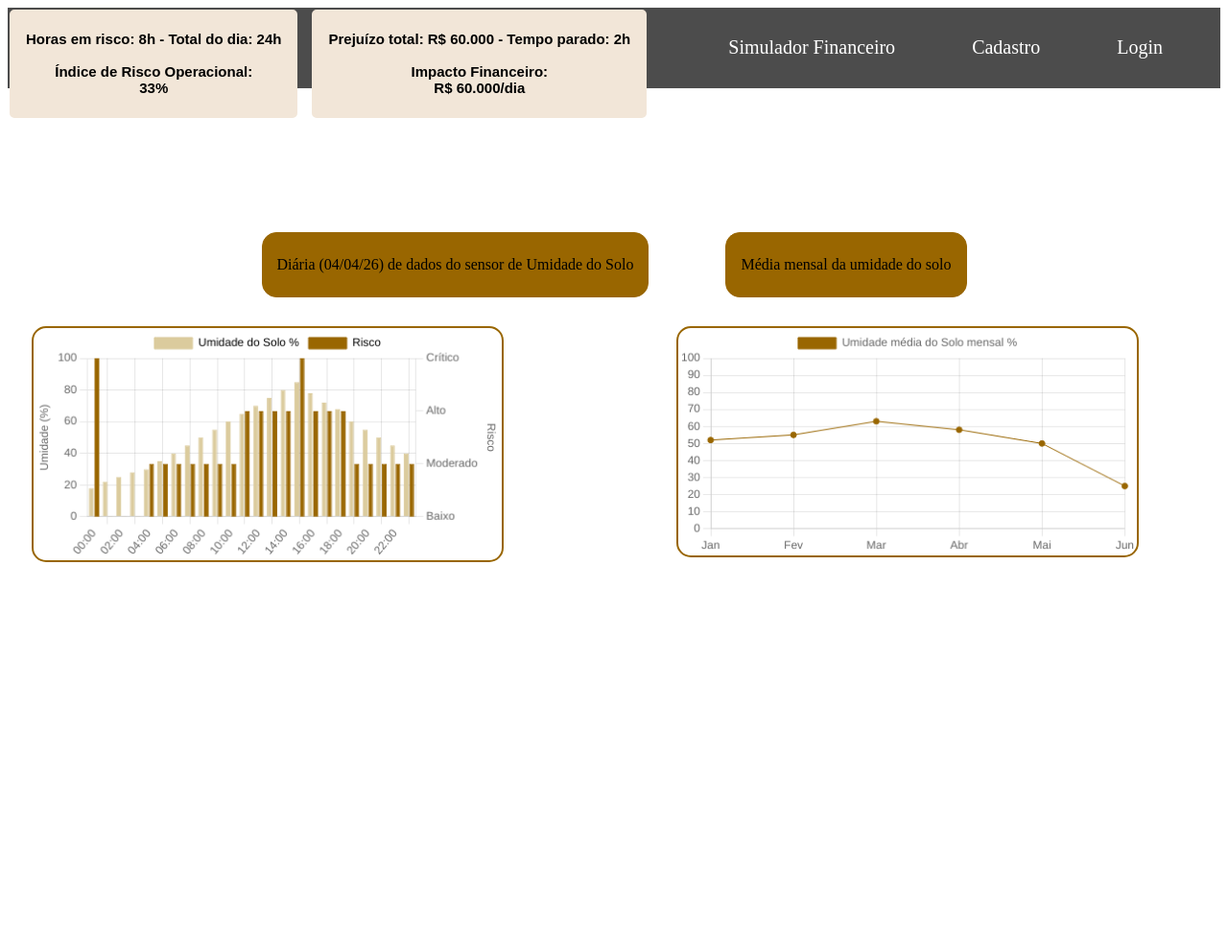
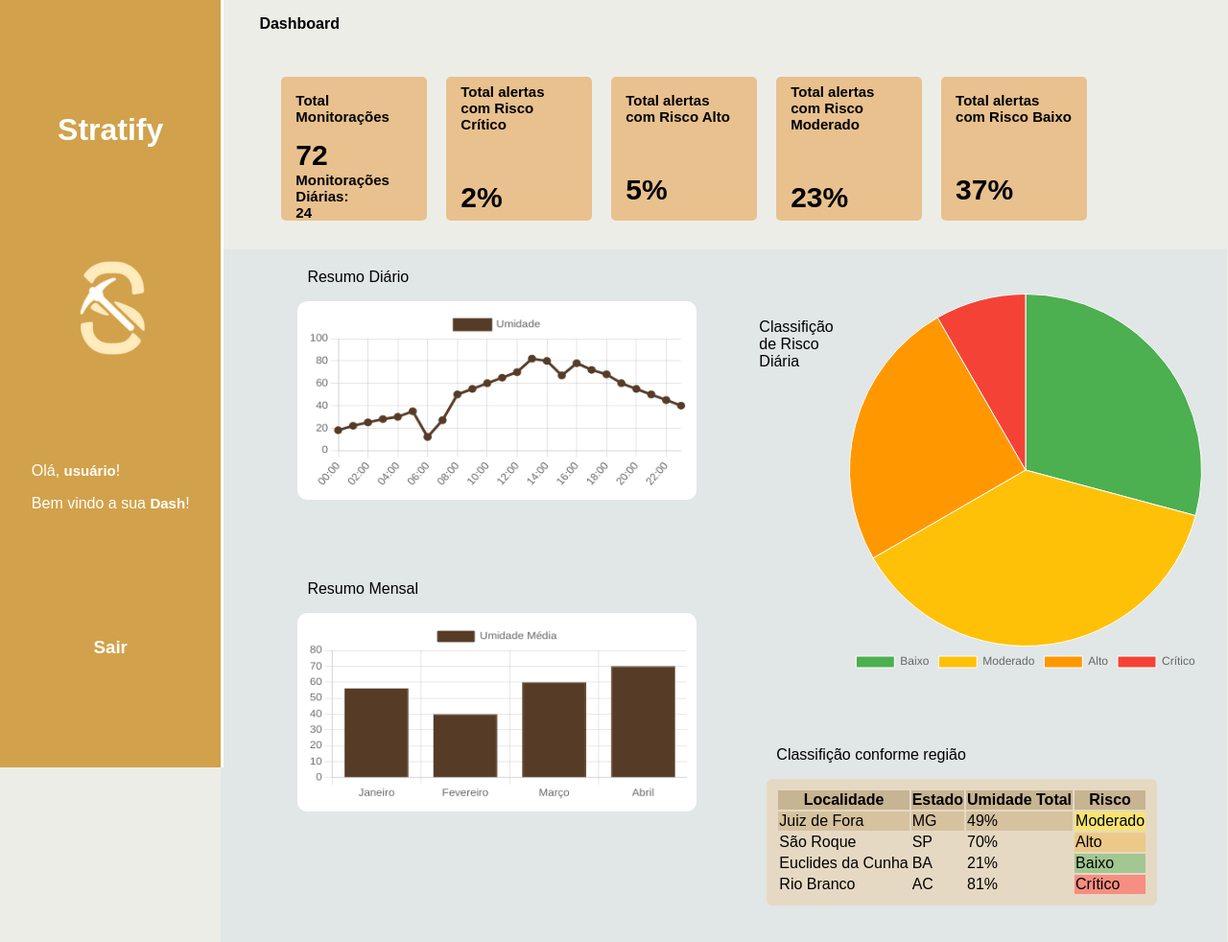
Before and after one commit to StratifyTellus/Stratify-Tellus, a plain HTML site: page Algoritimos/dashboard.html in a window 1280 px wide. Shown: the whole page at 96% size. Before the commit the page ends 800 px from the top, so only its background shows below. Drawn offline with nearby package versions, Linux system fonts and the light colour scheme; a web font is replaced by a local one.

Commit message:
adicionando dashboard ao projeto

```diff
--- a/Algoritimos/dashboard.html
+++ b/Algoritimos/dashboard.html
@@ -4,157 +4,150 @@
 <head>
     <meta charset="UTF-8">
     <meta name="viewport" content="width=device-width, initial-scale=1.0">
-    <title>stratify</title>
+    <title>Dashboard</title>
     <link rel="stylesheet" href="style2.css">
-
+    <link href="https://fonts.cdnfonts.com/css/telegraf" rel="stylesheet">
     <script src="https://cdn.jsdelivr.net/npm/chart.js"></script>
 </head>
 
 
 <body>
 
-    <div class="header">
-         <h2>Stratify</h2>
-
-        <div class="rotas">
-            <a href="simulador.html">Simulador Financeiro</a>
-            <a href="cadastro.html">Cadastro</a>
-            <a href="login.html">Login</a>
+    <div class="janela">
+        <div class="header-left">
+            <h1>Stratify</h1>
+            <img src="img/logo.png" width="100px">
+            <div class="hello">
+                <p>Olá, <span>usuário</span>!</p>
+                <p>Bem vindo a sua <span>Dash</span>!</p>
+            </div>
+            <div class="btn-logout" onclick="limparSessao()">
+             <a href="index.html"><h3>Sair</h3></a>
             </div>
         </div>
 
+        <div class="container-dashboard">
+            <p class="titulo-dashboard">Dashboard</p>
+            <div class="kpis">
+                <div class="card-kpi">
+                    <p class="card">Total Monitorações</p>
+                    <span class="valor">72</span>
+                    <span>Monitorações Diárias:</span>
+                    <span>24</span>
+                </div>
 
-        <div class="kpi">
-
-            <div class="boxe">
-                <h2 class="box1">Horas em risco: 8h - Total do dia: 24h<br><br>
-                    <span><b>Índice de Risco Operacional:</b><br>33%</span>
+                <div class="card-kpi">
+                    <h2 class="card">Total alertas com Risco Crítico<br><br>
+                        <span class="valor"><b></b><br>2% </span>
                     </h2>
                 </div>
-
-
-            <div class="boxe2">
-                <h2 class="box2">Prejuízo total: R$ 60.000 - Tempo parado: 2h<br><br>
-                    <span><b>Impacto Financeiro: <br>R$ 60.000/dia</b></span>
+                <div class="card-kpi">
+                    <h2 class="card">Total alertas com Risco Alto<br><br>
+                        <span class="valor"><b></b><br>5%<br></span>
+                    </h2>
+                </div>
+                <div class="card-kpi">
+                    <h2 class="card">Total alertas com Risco Moderado<br><br>
+                        <span class="valor"><b></b><br>23%</span>
+                    </h2>
+                </div>
+                <div class="card-kpi">
+                    <h2 class="card">Total alertas com Risco Baixo<br><br>
+                        <span class="valor"><b></b><br>37%</span>
                     </h2>
                 </div>
             </div>
 
-
-    <div class="titulos-container">
-        <div class="titulo">
-            <p>Diária (04/04/26) de dados do sensor de Umidade do Solo</p>
+            <div class="container-graficos">
+                <div class="card-grafico">
+                    <div class="banner1">
+                        <div class="titulo-grafico">
+                        <p>Resumo Diário</p>
+                        </div>
+                        <canvas id="myChart" class="grafico1"></canvas>
+                    </div>
+                    <br>
+                    <div class="banner2">
+                        <div class="titulo-grafico">
+                        <p>Resumo Mensal</p>
+                        </div>
+                        <canvas id="myChart2" class="grafico2"></canvas>
+                    </div>
                 </div>
 
-         <div class="titulo">
-            <p>Média mensal da umidade do solo</p>
+                <div class="card-grafico2">
+                    <div class="div-grafico2">
+                        <div class="grafico-pizza">
+                            <div class="titulo-grafico">
+                                <p>Classifição de Risco Diária</p>
+                            </div>
+                            <canvas id="myChart3" class="grafico3"></canvas>
+                        </div>
+                    </div>
+                    <br> <br>
+                    <div class="div-tabela">
+                        <div class="titulo-grafico">
+                                <p>Classifição conforme região</p>
+                            </div>
+                        <table>
+                            <thead>
+                                <tr>
+                                    <th>Localidade</th>
+                                    <th>Estado</th>
+                                    <th>Umidade Total</th>
+                                    <th>Risco</th>
+
+                                </tr>
+                            </thead>
+                            <tbody>
+                                <tr class="regiao-selecionada">
+                                    <td>Juiz de Fora</td>
+                                    <td>MG</td>
+                                    <td>49%</td>
+                                    <td class="moderado">Moderado</td>
+                                </tr>
+                                <tr>
+                                    <td>São Roque</td>
+                                    <td>SP</td>
+                                    <td>70%</td>
+                                    <td class="alto">Alto</td>
+                                </tr>
+                                <tr>
+                                    <td>Euclides da Cunha</td>
+                                    <td>BA</td>
+                                    <td>21%</td>
+                                    <td class="baixo">Baixo</td>
+                                </tr>
+                                <tr>
+                                    <td>Rio Branco</td>
+                                    <td>AC</td>
+                                    <td>81%</td>
+                                    <td class="critico">Crítico</td>
+                                </tr>
+                            </tbody>
+                        </table>
+                    </div>
                 </div>
 
             </div>
 
-
-
-        <div class="graficos-container">
-            <div class="banner1">
-                <canvas id="ourDashboard" class="grafico1"></canvas>
         </div>
-
-
-                <div class="banner2">
-                    <canvas id="ourDashboard2" class="grafico2"></canvas>
     </div>
-
     </div>
-
-
 </body>
-
 <script>
-    const ctx = document.getElementById('ourDashboard');
+    const ctx = document.getElementById('myChart');
 
     new Chart(ctx, {
-        type: 'bar',
+        type: 'line',
         data: {
             labels: ['00:00', '01:00', '02:00', '03:00', '04:00', '05:00', '06:00', '07:00', '08:00', '09:00', '10:00', '11:00', '12:00', '13:00', '14:00', '15:00', '16:00', '17:00', '18:00', '19:00', '20:00', '21:00', '22:00', '23:00'],
             datasets: [{
-                label: 'Umidade do Solo %',
-                data: [18, 22, 25, 28, 30, 35, 40, 45, 50, 55, 60, 65, 70, 75, 80, 85, 78, 72, 68, 60, 55, 50, 45, 40],
-                backgroundColor: '#DBCB9D',
-                borderColor: '#DBCB9D',
-                borderWidth: 1,
-                yAxisID: 'y'
-            },
-            {
-                label: 'Risco',
-                data: [4, 1, 1, 1, 2, 2, 2, 2, 2, 2, 2, 3, 3, 3, 3, 4, 3, 3, 3, 2, 2, 2, 2, 2],
-                backgroundColor: '#996600',
-                borderColor: '#996600',
-                borderWidth: 1,
-                yAxisID: 'y1'
-            }
-
-            ]
-
-
-        },
-        options: {
-            responsive: true,
-            plugins: {
-                legend: {
-                    labels: {
-                        color: 'black'
-                    }
-                }
-            },
-            scales: {
-                y: {
-                    position: 'left',
-                    min: 0,
-                    max: 100,
-                    title: {
-                        display: true,
-                        text: 'Umidade (%)'
-                    }
-                },
-                y1: {
-                    position: 'right',
-                    min: 1,
-                    max: 4,
-                    grid: {
-                        drawOnChartArea: false
-                    },
-                    title: {
-                        display: true,
-                        text: 'Risco'
-                    },
-                    ticks: {
-                        callback: function (value) {
-                            const labels = {
-                                1: 'Baixo',
-                                2: 'Moderado',
-                                3: 'Alto',
-                                4: 'Crítico'
-                            };
-                            return labels[value];
-                        }
-                    }
-                }
-            }
-        }
-    });
-
-    const ctx2 = document.getElementById('ourDashboard2');
-
-    new Chart(ctx2, {
-        type: 'line',
-        data: {
-            labels: ['Jan', 'Fev', 'Mar', 'Abr', 'Mai', 'Jun'],
-            datasets: [{
-                label: 'Umidade média do Solo mensal %',
-                data: [52, 55, 63, 58, 50, 25],
-                backgroundColor: '#996600',
-                borderColor: '#996600',
-                borderWidth: 1,
+                label: 'Umidade',
+                borderColor: '#563c27',
+                backgroundColor: '#563c27',
+                data: [18, 22, 25, 28, 30, 35, 12, 27, 50, 55, 60, 65, 70, 82, 80, 67, 78, 72, 68, 60, 55, 50, 45, 40],
+                borderWidth: 3
             }
 
             ]
@@ -162,13 +155,72 @@
         options: {
             scales: {
                 y: {
-                    min: 0,
-                    max: 100,
+                    beginAtZero: true
                 }
             }
         }
     });
 
+    const ctx2 = document.getElementById('myChart2');
+
+    new Chart(ctx2, {
+        type: 'bar',
+        data: {
+            labels: ['Janeiro', 'Fevereiro', 'Março', 'Abril'],
+            datasets: [{
+                label: 'Umidade Média',
+                borderColor: '#563c27',
+                backgroundColor: '#563c27',
+                data: ['56', '40', '60', '70', '80', '30', '40', '30', '20'],
+                borderWidth: 1
+            }
+            ]
+        },
+        options: {
+            scales: {
+                y: {
+                    beginAtZero: true
+                }
+            }
+        }
+    });
+
+    const ctx3 = document.getElementById('myChart3');
+
+    new Chart(ctx3, {
+        type: 'pie',
+        data: {
+            labels: ['Baixo', 'Moderado', 'Alto', 'Crítico'],
+            datasets: [{
+                data: [7, 9, 6, 2],
+                backgroundColor: [
+                    '#4CAF50',
+                    '#FFC107',
+                    '#FF9800',
+                    '#F44336'
+                ],
+                borderWidth: 1
+            }]
+        },
+        options: {
+            responsive: true,
+            plugins: {
+                legend: {
+                    position: 'bottom'
+                }
+            }
+        }
+    });
+
+
+</script>
+
+
+<script>
+    const myChart = new Chart(
+        document.getElementById('myChart2'),
+        config
+    );
 </script>
 
 </html>
--- a/Algoritimos/style2.css
+++ b/Algoritimos/style2.css
@@ -1,140 +1,200 @@
-.header {
-    background-color: rgb(0, 0, 0, 0.7);
-    display: flex;
-    flex-direction: row;
-    justify-content: space-between;
-    align-items: center;
+body{
+    padding: 0%;
+    margin: 0%;
+    background-color: rgb(237, 237, 232);
 }
 
-.header h2 {
-    font-size: 30px;
-    font-weight: bold;
-    color: white;
-    margin-left: 40px;
-
-    text-shadow:
-        0 0 5px yellow,
-        0 0 10px yellow,
-        0 0 20px gold,
-        0 0 40px orange;
+.header-left {
+    position: fixed;
+  top: 0;
+  left: 0;
+  z-index: 999;
+  height: 100vh;
+  width: 18%;
+  display: flex;
+  flex-direction: column;
+  justify-content: space-evenly;
+  align-items: center;
+  border-right: 3px solid #ffffff;
+  background-color: #d2a14b;
+  color:#fff;
+    font-family: 'Telegraf', sans-serif;
 }
 
-.header .rotas {
-    display: flex;
-    gap: 80px;
-    margin-right: 60px;
-    font-size: 20px;
+a {
+    color: rgb(255, 255, 255);
+    text-decoration: none;
 }
 
-.header .rotas a {
-    text-decoration: none;
-    color: white;
-}
-
-
-.kpi{
-
-    position: absolute;
-    top: 10px;
-    left: 10px;
+.container-dashboard {
+    width: calc(100% - 18%);
+    margin-left: 18%;
     display: flex;
-    gap: 15px;
+    flex-direction: column;
+    gap: 30px;
 
 }
 
-.boxe{
+.titulo-dashboard {
+    display: flex;
+    justify-content: flex-start;
+    margin-left: 40px;
+    color: #000;
+    font-family: 40px;
+    font-weight: 700;
+    font-family: 'Telegraf', sans-serif;
+}
 
-    background-color: #F2E6D8;
+.kpis{
+    width: 80%;
+    display: flex;
+    flex-direction: wrap;
+    justify-content: space-evenly;
+    height: 150px;
+    margin-left: 6%;
+    gap: 20px;
+
+}
+
+.card-kpi{
+    justify-content: center;
+    display: flex;
+    flex-direction: column;
+    width: 200px;
+
+    background-color: #e8c18e;
     border-radius: 5px;
-    border: 2px solid #F2E6D8;
     padding: 8px 15px;
 
 }
 
-.box1{
-
-    color: black;
+.card{
+    color: rgb(0, 0, 0);
     font-family: Arial;
     font-size: 15px;
     display: block;
-    text-align: center;
+    text-align: left;
+    font-weight: 700;
 }
 
-.boxe2{
+.valor{
+    font-family: 'Arial', sans-serif;
+    height: 56px;
+    font-size: 30px;
+    font-weight: 700;
 
-    background-color: #F2E6D8;
-    border-radius: 5px;
-    border: 2px solid #F2E6D8;
-    padding: 8px 15px;
+
+}
+span {
+    font-weight: 700;
+    font-family: 'Arial', sans-serif;
+    font-size: 15px;
 
 }
 
-.box2{
+.container-graficos {
+    background-color: rgb(225, 230, 230);
+    display: flex;
+    justify-content: center;
+    width: 99%;
+    padding-left: 10px;
+    flex-direction: row;
+}
 
-    color: black;
-    font-family: Arial;
-    font-size: 15px;
-    display: block;
-    text-align: center;
+.card-grafico{
+    height: 580px;
+    margin-left: 70px;
+    width: 40%;
+    display: flex;
+    justify-content: center;
+    flex-direction: column;
+    gap: 20px;
+}
+
+.card-grafico2{
+    margin: auto;
+    width: 60%;
+    height: 730px;
+    display: flex;
+    flex-direction: column;
+    align-items: center;
+    justify-content: center;
+}
+
+.banner1, .banner2 {
+    height: 270px;
+    width: 100%;
+    display: flex;
+    flex-direction: column;
+}
+
+.titulo-grafico {
+    margin-top: 10px;
+    padding-left: 10px;
+    display: flex;
+    flex-direction: row;
+    justify-content: flex-start;
+    color: #000;
+    font-family: 'Telegraf', sans-serif;
 
 }
 
-.titulos-container {
-    display: flex;
-    justify-content: center;
-    gap: 80px;
-    margin-top: 150px;
-}
-
-.titulo{
-
-    color: black;
-    background-color: #996600;
-    border: 1px solid #996600;
-    border-radius: 15px;
-    padding: 8px 15px;
-    display: inline-block;
-}
-
-
-.graficos-container {
-    display: flex;
-    justify-content: center;
-    gap: 30px;
-    align-items: flex-start;
-    flex-wrap: wrap;
-}
-
-.banner1{
-
-    margin-left: -200px;
-    position: relative;
-    height:40vh;
-    width:40vw;
-}
-
 .grafico1{
-
-        margin-left: 20px;
-        margin-top: 30px;
-        border: 2px solid #996600;
-        border-radius: 15px;
-}
-
-
-
-.banner2{
-
-    transform: translateX(120px);
-    position: relative;
-    height:40vh;
-    width:40vW;
+    padding: 10px;
+    border-radius: 10px;
+    background-color: white;
 }
 
 .grafico2{
+    padding: 10px;
+    background-color: #ffffff;
+    border-radius: 10px;
+}
 
-        margin-left: 30px;
-        margin-top: 30px;
-        border: 2px solid #996600;
-        border-radius: 15px;
+.div-grafico2 {
+    margin-left: 10%;
+    align-self:flex-start;
 }
+
+.grafico-pizza {
+    display: flex;
+    width: 400px;
+}
+
+.div-tabela {
+    margin-top: 10px;
+    justify-content: center;
+    align-self: center;
+}
+
+table {
+    align-items: center;
+    border-radius: 6px;
+    padding: 10px;
+    font-family: 'Telegraf', sans-serif;
+    background-color: #e6d9c3;
+}
+
+th  {
+    align-self: center;
+}
+
+.regiao-selecionada{
+    background-color: rgb(214, 194, 159);
+}
+
+.baixo {
+    background-color: #a2c792;
+}
+.moderado {
+    background-color: #f6e472;
+}
+.alto {
+    background-color: #edc989;
+}
+.critico {
+    background-color: #f78e82;
+}
+thead{
+    background-color: #c7b492;
+}
```
Also changed, not shown: Algoritimos/img/logo.png (added). Lines whose indentation alone changed are shown as unchanged.
